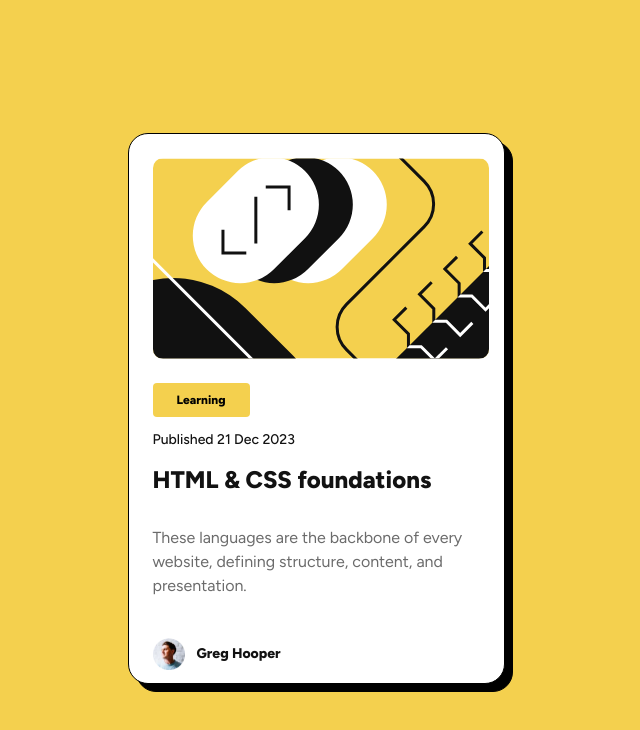
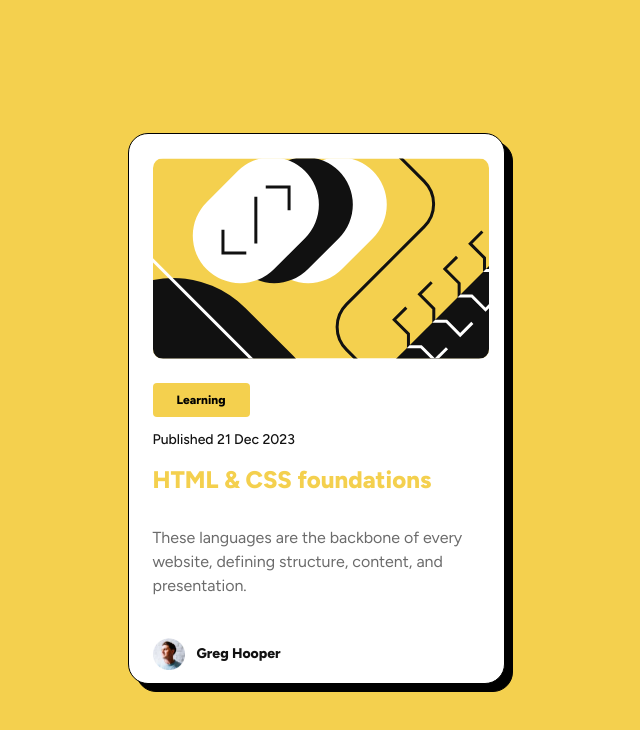
Before and after one commit to CamCoder337/blog-preview-card-frontend_mentor, a plain HTML site: page index.html in a window 1280 px wide. In both pictures the pointer is over the element 640 px from the left and 408 px from the top of the page. Shown: the whole page, without its empty margins (324-964 px from the left). Drawn offline with Linux system fonts and the light colour scheme.

Commit message:
add: card hover effect

```diff
--- a/style.css
+++ b/style.css
@@ -36,6 +36,15 @@ body{
     flex-direction: column;
     justify-content: flex-start;
     gap: 12px;
+}
+
+.card:hover{
+    transition: all 600ms ease-in;
+    /*transition-delay: 100ms;*/
+    /*filter: drop-shadow(16px 16px #000);*/
+    span:nth-child(3){
+        color:hsl(47, 88%, 63%);
+    }
 }
 
 .card-content span:first-child{
```
